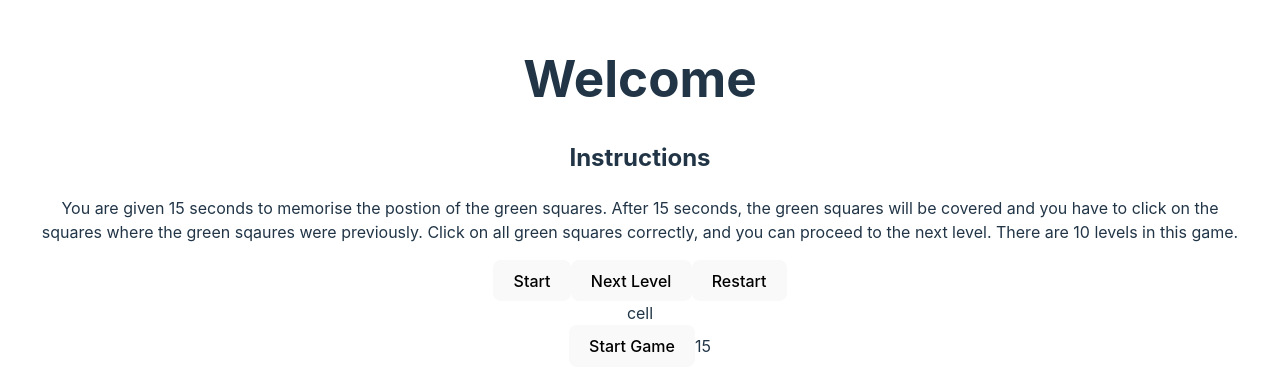
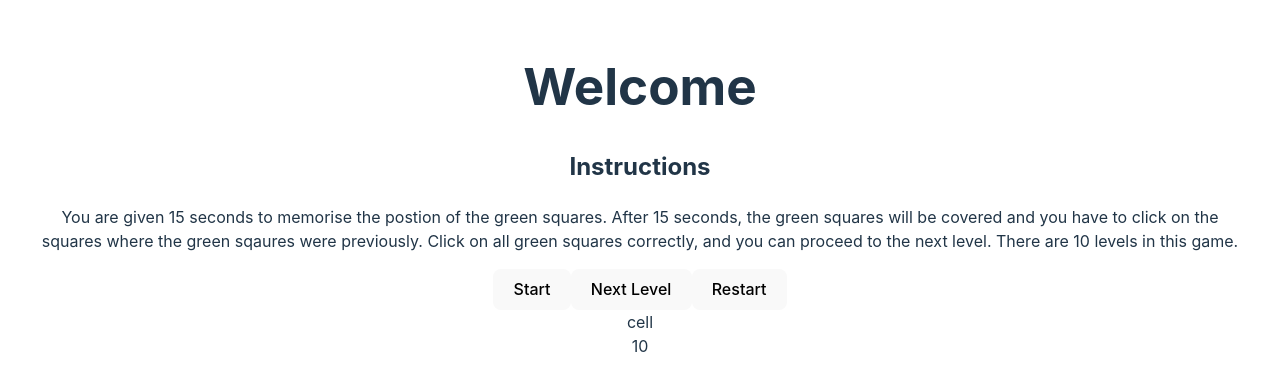
Before and after one commit to jlimsy/memory-game, a React (Vite) app: page / in a window 1280 px wide. Shown: the part 209-600 px from the top of the page. Built offline with nearby package versions, Linux system fonts and the light colour scheme.

Commit message:
fix timer

```diff
--- a/src/components/Timer.jsx
+++ b/src/components/Timer.jsx
@@ -4,21 +4,9 @@ export default function Timer() {
   const [seconds, setSeconds] = useState(15);
   const [isRunning, setIsRunning] = useState(false);
 
-  const handleCountdown = () => {
-    let interval;
-    if (seconds > 0) {
-      interval = setInterval(() => {
-        setSeconds((seconds) => seconds - 1);
-      }, 1000);
-    } else {
-      clearInterval(interval);
-    }
-  };
+  useEffect(() => {
+    seconds > 0 && setTimeout(() => setSeconds(seconds - 1), 1000);
+  }, [seconds]);
 
-  return (
-    <>
-      <button onClick={handleCountdown}>Start Game</button>
-      {seconds}
-    </>
-  );
+  return <>{seconds}</>;
 }
```
